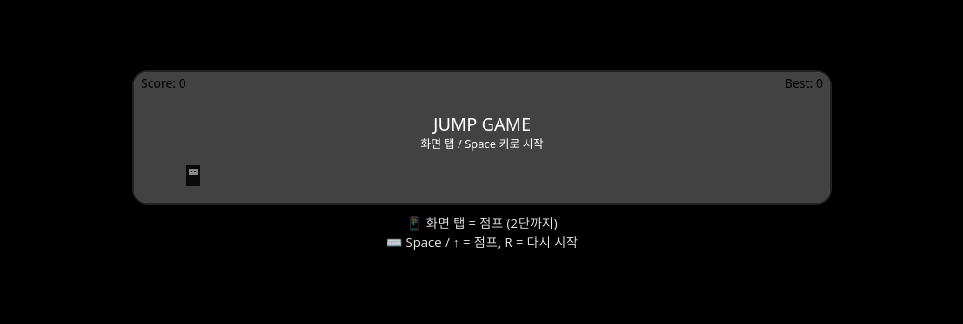
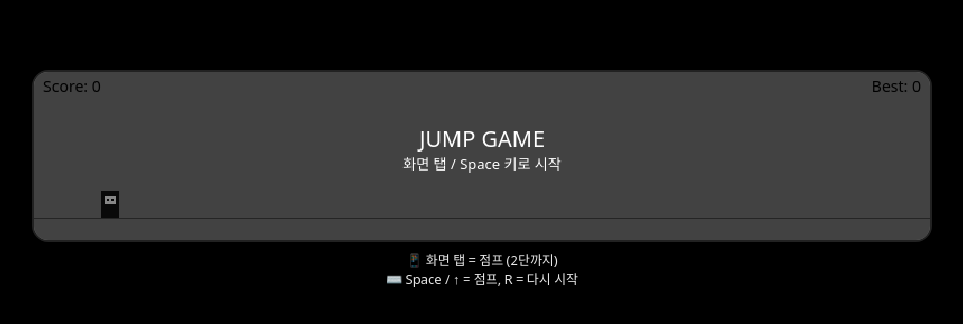
Before and after one commit to Foroli/jump-game, a plain HTML site: page index.html in a window 1280 px wide. Shown: the whole page, without its empty margins (158-1121 px from the left). Drawn offline with Linux system fonts and the light colour scheme.

Commit message:
Adjust width and max-width in index.html

```diff
--- a/index.html
+++ b/index.html
@@ -33,8 +33,8 @@
       border: 2px solid #222;
 
       /* 🔥 여기가 실제로 보이는 크기(가로 기준) */
-      width: 150vw;        /* 화면 가로의 95% 사용 */
-      max-width: 700px;   /* PC에서 너무 커지지 않게 */
+      width: 95vw;        /* 화면 가로의 95% 사용 */
+      max-width: 900px;   /* PC에서 너무 커지지 않게 */
       height: auto;       /* 비율 유지 → 안 찌그러짐 */
 
       image-rendering: pixelated;
```
